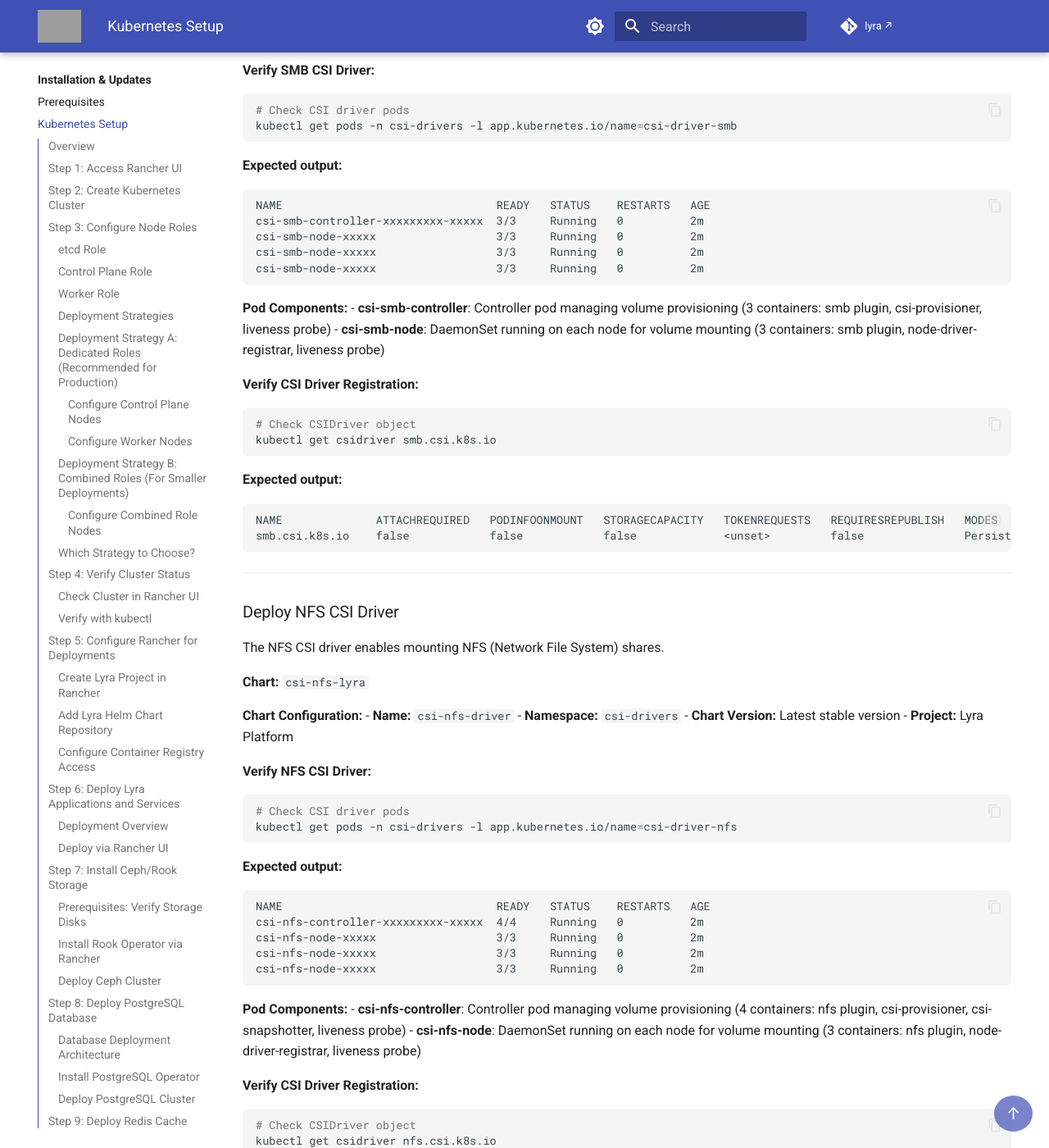
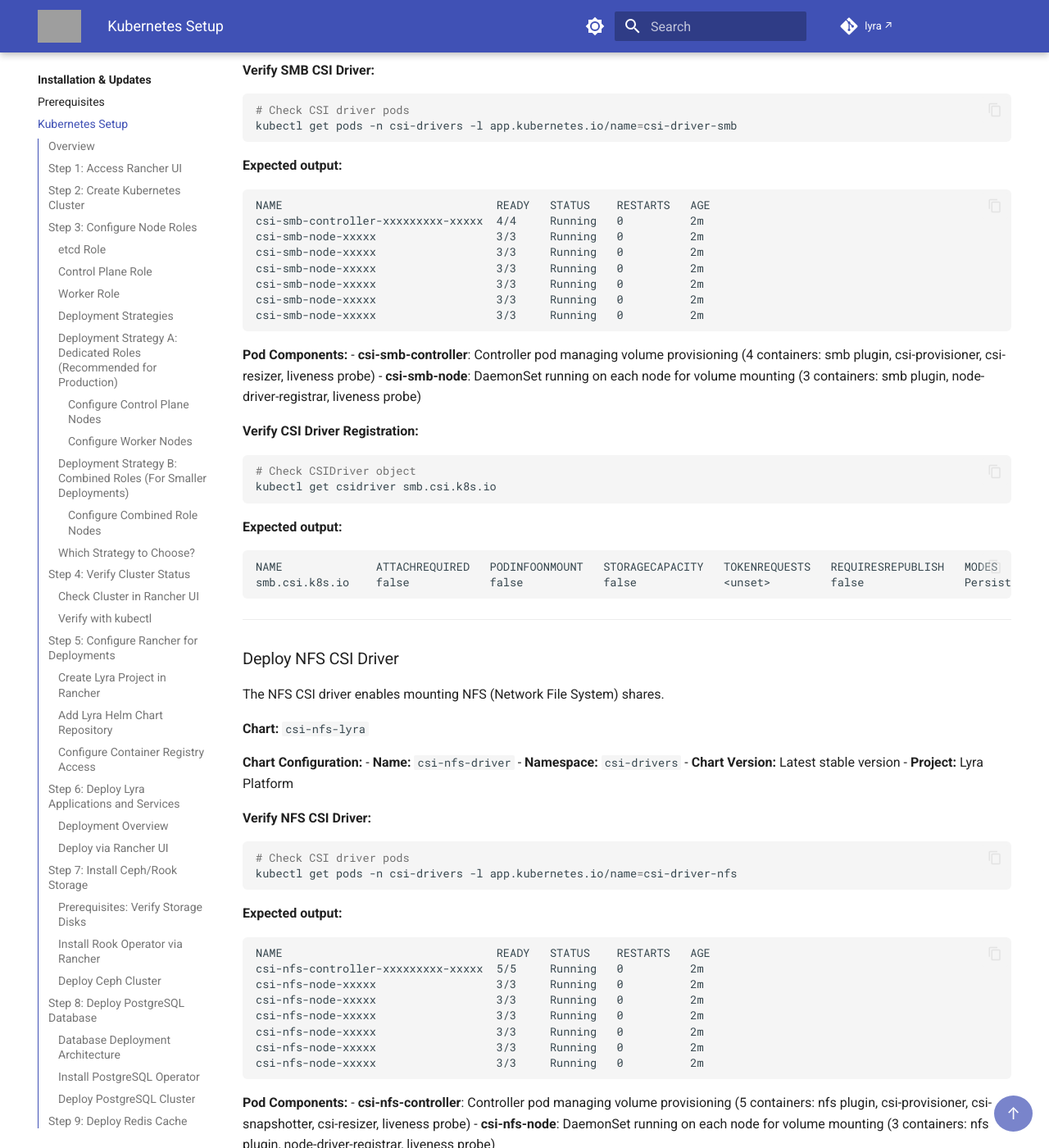
Before and after one commit to amreinch/lyra-docs, an MkDocs documentation site: the page built from docs/installation/kubernetes-setup.md, in a window 1280 px wide and 1400 px high, scrolled down 20214 px. Shown: the whole window at 82% size. Built offline with MkDocs 1.6.1 and Material for MkDocs 9.7.7, drawn with Linux system fonts in a browser that asks for light colours; comment, search, counter and statistics services are not loaded; some of the changed text lies outside the part shown; grey boxes are pictures that could not be loaded.

Commit message:
Updated CSI drivers documentation with accurate container counts
- SMB Controller: 3/3 → 4/4 (added csi-resizer container)
- SMB Node: Added 6 node pods to match actual deployment
- NFS Controller: 4/4 → 5/5 (added csi-resizer container)
- NFS Node: Added 6 node pods to match actual deployment
- S3 Controller: 2/2 → 1/1 (single container, no liveness probe)
- S3 Node: Added 6 node pods to match actual deployment
- Updated CSI Drivers Summary section with accurate pod counts
- Documentation now matches actual deployed infrastructure

````diff
--- a/docs/installation/kubernetes-setup.md
+++ b/docs/installation/kubernetes-setup.md
@@ -1027,14 +1027,17 @@ kubectl get pods -n csi-drivers -l app.kubernetes.io/name=csi-driver-smb
 **Expected output:**
 ```
 NAME                                READY   STATUS    RESTARTS   AGE
-csi-smb-controller-xxxxxxxxx-xxxxx  3/3     Running   0          2m
+csi-smb-controller-xxxxxxxxx-xxxxx  4/4     Running   0          2m
+csi-smb-node-xxxxx                  3/3     Running   0          2m
+csi-smb-node-xxxxx                  3/3     Running   0          2m
+csi-smb-node-xxxxx                  3/3     Running   0          2m
 csi-smb-node-xxxxx                  3/3     Running   0          2m
 csi-smb-node-xxxxx                  3/3     Running   0          2m
 csi-smb-node-xxxxx                  3/3     Running   0          2m
 ```
 
 **Pod Components:**
-- **csi-smb-controller**: Controller pod managing volume provisioning (3 containers: smb plugin, csi-provisioner, liveness probe)
+- **csi-smb-controller**: Controller pod managing volume provisioning (4 containers: smb plugin, csi-provisioner, csi-resizer, liveness probe)
 - **csi-smb-node**: DaemonSet running on each node for volume mounting (3 containers: smb plugin, node-driver-registrar, liveness probe)
 
 **Verify CSI Driver Registration:**
@@ -1074,14 +1077,17 @@ kubectl get pods -n csi-drivers -l app.kubernetes.io/name=csi-driver-nfs
 **Expected output:**
 ```
 NAME                                READY   STATUS    RESTARTS   AGE
-csi-nfs-controller-xxxxxxxxx-xxxxx  4/4     Running   0          2m
+csi-nfs-controller-xxxxxxxxx-xxxxx  5/5     Running   0          2m
+csi-nfs-node-xxxxx                  3/3     Running   0          2m
+csi-nfs-node-xxxxx                  3/3     Running   0          2m
+csi-nfs-node-xxxxx                  3/3     Running   0          2m
 csi-nfs-node-xxxxx                  3/3     Running   0          2m
 csi-nfs-node-xxxxx                  3/3     Running   0          2m
 csi-nfs-node-xxxxx                  3/3     Running   0          2m
 ```
 
 **Pod Components:**
-- **csi-nfs-controller**: Controller pod managing volume provisioning (4 containers: nfs plugin, csi-provisioner, csi-snapshotter, liveness probe)
+- **csi-nfs-controller**: Controller pod managing volume provisioning (5 containers: nfs plugin, csi-provisioner, csi-snapshotter, csi-resizer, liveness probe)
 - **csi-nfs-node**: DaemonSet running on each node for volume mounting (3 containers: nfs plugin, node-driver-registrar, liveness probe)
 
 **Verify CSI Driver Registration:**
@@ -1121,14 +1127,17 @@ kubectl get pods -n csi-drivers -l app.kubernetes.io/name=aws-mountpoint-s3-csi-
 **Expected output:**
 ```
 NAME                                     READY   STATUS    RESTARTS   AGE
-s3-csi-controller-xxxxxxxxxx-xxxxx       2/2     Running   0          2m
+s3-csi-controller-xxxxxxxxxx-xxxxx       1/1     Running   0          2m
+s3-csi-node-xxxxx                        3/3     Running   0          2m
+s3-csi-node-xxxxx                        3/3     Running   0          2m
+s3-csi-node-xxxxx                        3/3     Running   0          2m
 s3-csi-node-xxxxx                        3/3     Running   0          2m
 s3-csi-node-xxxxx                        3/3     Running   0          2m
 s3-csi-node-xxxxx                        3/3     Running   0          2m
 ```
 
 **Pod Components:**
-- **s3-csi-controller**: Controller pod for plugin registration (2 containers: s3 driver, liveness probe)
+- **s3-csi-controller**: Controller pod for plugin registration (1 container: s3 driver)
 - **s3-csi-node**: DaemonSet running on each node for S3 bucket mounting (3 containers: s3 driver, node-driver-registrar, liveness probe)
 
 **Verify CSI Driver Registration:**
@@ -1158,15 +1167,24 @@ kubectl get pods -n csi-drivers
 **Expected output (all drivers deployed):**
 ```
 NAME                                     READY   STATUS    RESTARTS   AGE
-csi-smb-controller-xxxxxxxxx-xxxxx       3/3     Running   0          5m
+csi-smb-controller-xxxxxxxxx-xxxxx       4/4     Running   0          5m
 csi-smb-node-xxxxx                       3/3     Running   0          5m
 csi-smb-node-xxxxx                       3/3     Running   0          5m
 csi-smb-node-xxxxx                       3/3     Running   0          5m
-csi-nfs-controller-xxxxxxxxx-xxxxx       4/4     Running   0          4m
+csi-smb-node-xxxxx                       3/3     Running   0          5m
+csi-smb-node-xxxxx                       3/3     Running   0          5m
+csi-smb-node-xxxxx                       3/3     Running   0          5m
+csi-nfs-controller-xxxxxxxxx-xxxxx       5/5     Running   0          4m
 csi-nfs-node-xxxxx                       3/3     Running   0          4m
 csi-nfs-node-xxxxx                       3/3     Running   0          4m
 csi-nfs-node-xxxxx                       3/3     Running   0          4m
-s3-csi-controller-xxxxxxxxxx-xxxxx       2/2     Running   0          3m
+csi-nfs-node-xxxxx                       3/3     Running   0          4m
+csi-nfs-node-xxxxx                       3/3     Running   0          4m
+csi-nfs-node-xxxxx                       3/3     Running   0          4m
+s3-csi-controller-xxxxxxxxxx-xxxxx       1/1     Running   0          3m
+s3-csi-node-xxxxx                        3/3     Running   0          3m
+s3-csi-node-xxxxx                        3/3     Running   0          3m
+s3-csi-node-xxxxx                        3/3     Running   0          3m
 s3-csi-node-xxxxx                        3/3     Running   0          3m
 s3-csi-node-xxxxx                        3/3     Running   0          3m
 s3-csi-node-xxxxx                        3/3     Running   0          3m
````
